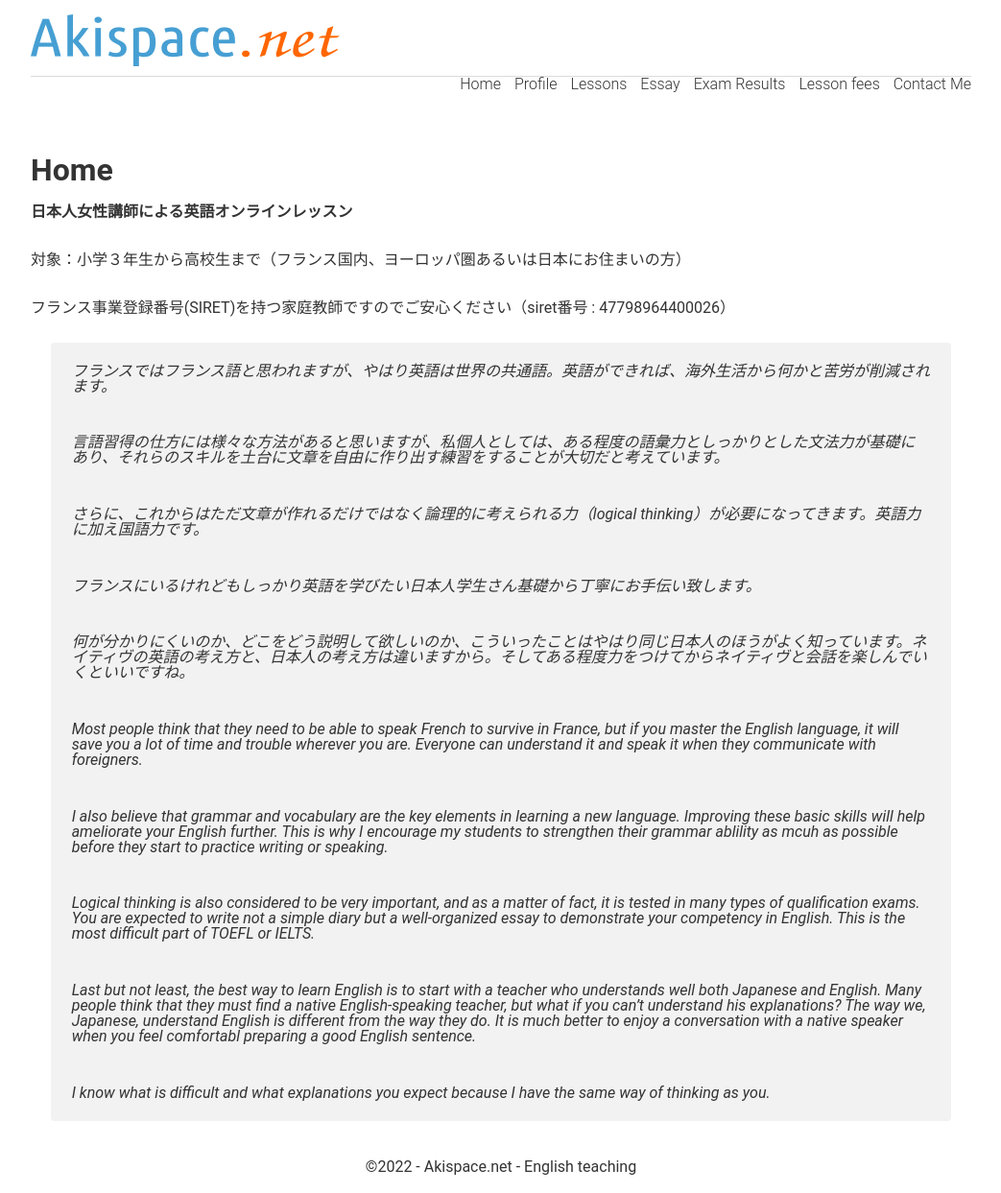
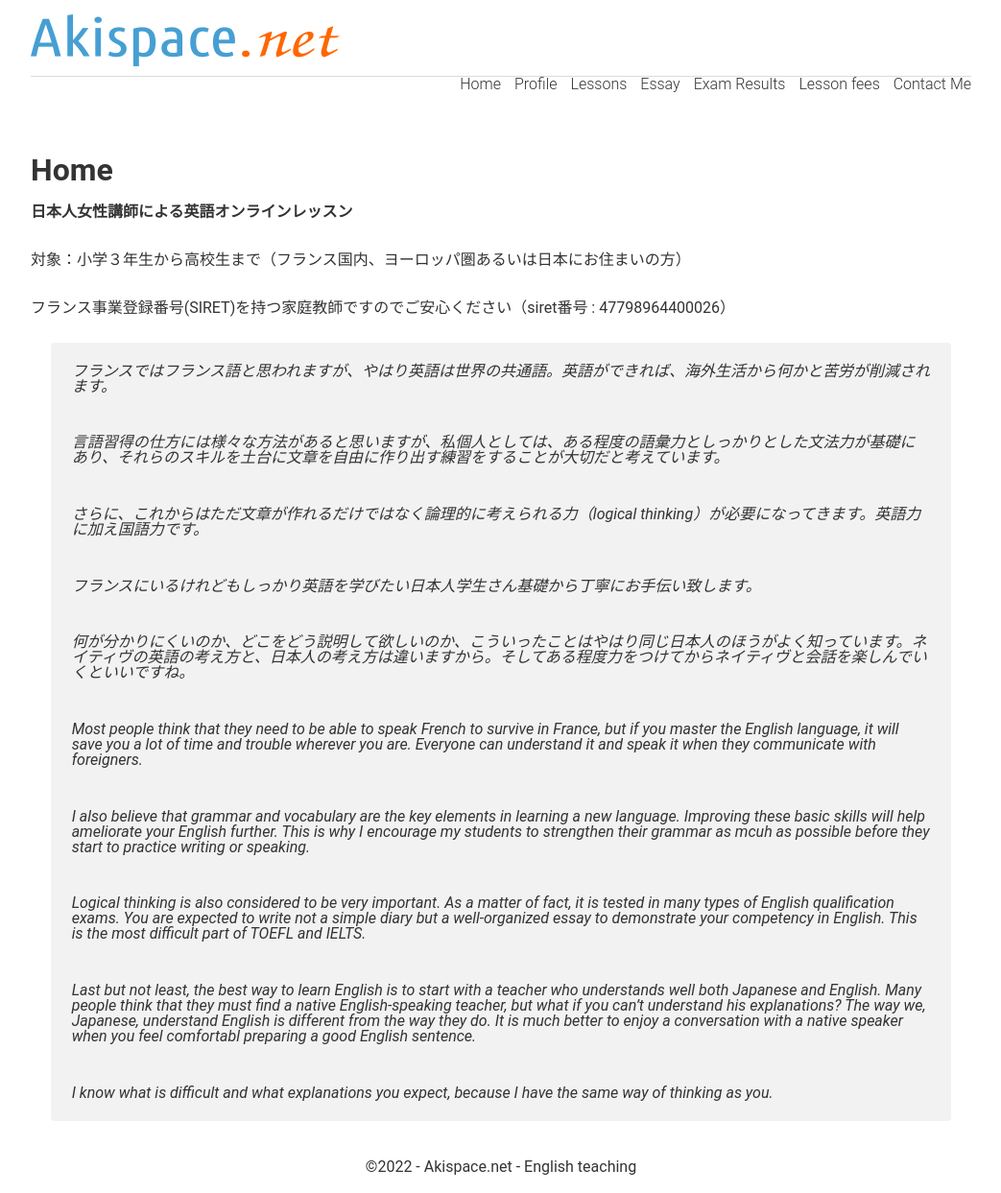
Before and after one commit to phocean/akispace, a Jekyll site: the page built from index.md, in a window 1280 px wide. Shown: the whole page at 96% size, without its empty margins (118-1161 px from the left). Built offline with Jekyll 4.4.1, drawn with Linux system fonts in a browser that asks for light colours.

Commit message:
Update index.md

```diff
--- a/index.md
+++ b/index.md
@@ -26,10 +26,10 @@ description: フランス、パリ/ブローニュで探す英語家庭教師。
 >
 > Most people think that they need to be able to speak French to survive in France, but if you master the English language, it will save you a lot of time and trouble wherever you are. Everyone can understand it and speak it when they communicate with foreigners.
 >
-> I also believe that grammar and vocabulary are the key elements in learning a new language. Improving these basic skills will help ameliorate your English further. This is why I encourage my students to strengthen their grammar ablility as mcuh as possible before they start to practice writing or speaking.
+> I also believe that grammar and vocabulary are the key elements in learning a new language. Improving these basic skills will help ameliorate your English further. This is why I encourage my students to strengthen their grammar as mcuh as possible before they start to practice writing or speaking.
 >
-> Logical thinking is also considered to be very important, and as a matter of fact, it is tested in many types of qualification exams. You are expected to write not a simple diary but a well-organized essay to demonstrate your competency in English. This is the most difficult part of TOEFL or IELTS.
+> Logical thinking is also considered to be very important. As a matter of fact, it is tested in many types of English qualification exams. You are expected to write not a simple diary but a well-organized essay to demonstrate your competency in English. This is the most difficult part of TOEFL and IELTS.
 >
 > Last but not least, the best way to learn English is to start with a teacher who understands well both Japanese and English. Many people think that they must find a native English-speaking teacher, but what if you can’t understand his explanations? The way we, Japanese, understand English is different from the way they do. It is much better to enjoy a conversation with a native speaker when you feel comfortabl preparing a good English sentence.
 >
-> I know what is difficult and what explanations you expect because I have the same way of thinking as you.
+> I know what is difficult and what explanations you expect, because I have the same way of thinking as you.
```
